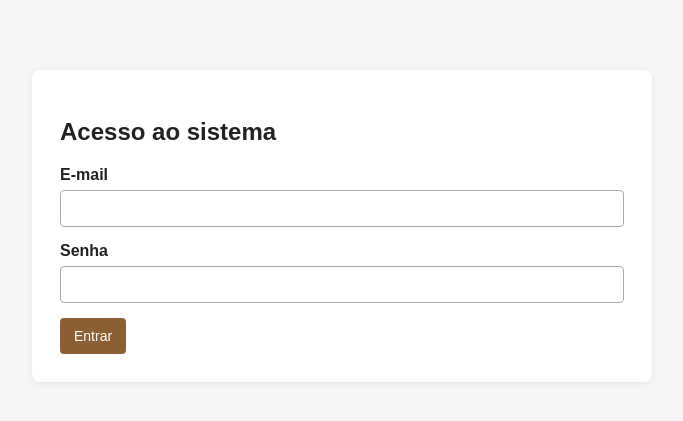
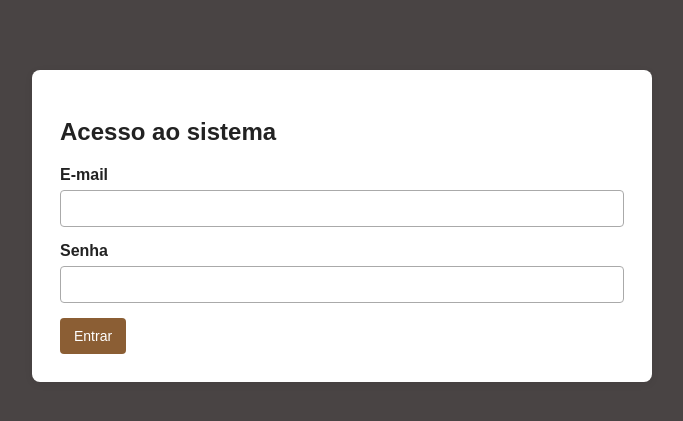
Before and after one commit to JBEstevan/sistema-barbearia, a PHP site: page / in a window 1280 px wide. Shown: the top 421 px of the page, without its empty margins (298-981 px from the left). Run offline with PHP 8.4, Linux system fonts and the light colour scheme.

Commit message:
commit inicial so pra ver se da certo mudando cor de fundo

```diff
--- a/barbearia/assets/style.css
+++ b/barbearia/assets/style.css
@@ -4,7 +4,7 @@
 
 body {
     margin: 0;
-    background: #f6f6f6;
+    background: #494444;
     font: 16px Arial, sans-serif;
     color: #222
 }
```
